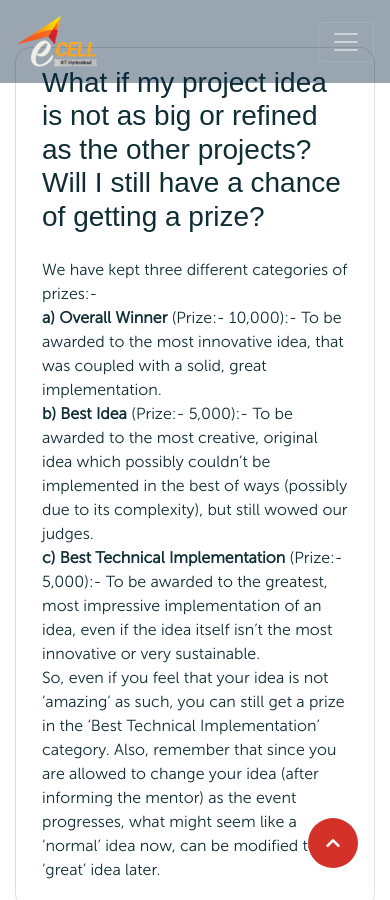
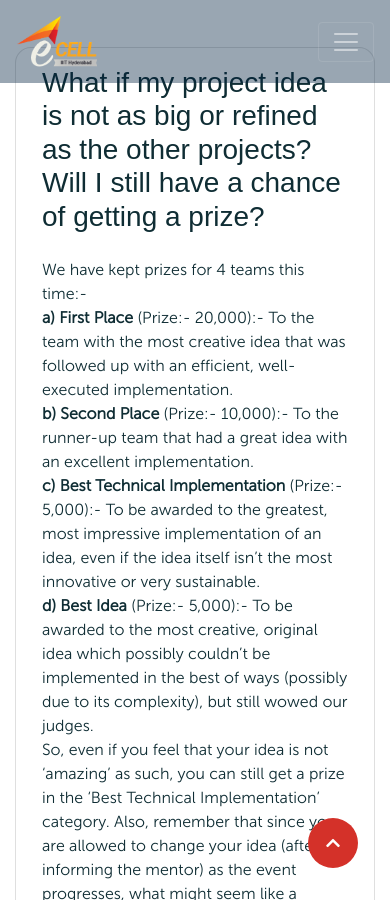
Before and after one commit to IIIT-ECell/website_2019, a Jekyll site: the page built from summerup.md, in a window 390 px wide and 900 px high, scrolled down 6461 px. Built offline with Jekyll 4.4.1, drawn with Linux system fonts in a browser that asks for light colours; nearby versions of some CDN libraries; some web fonts are replaced; some of the changed text lies outside the part shown.

Commit message:
Updated the SummerUp Details (2) + Added OSDG Logo + Disco Colours for Rows

```diff
--- a/_data/summerup_faq.yml
+++ b/_data/summerup_faq.yml
@@ -1,16 +1,17 @@
 - question: I do not have a clear idea on what to build so how can I take part?
   answer: You need not have a clear idea in the beginning. We have marked the idea section in the form as “Not required” now and you can register without mentioning the idea. You can think of ideas after registration and discuss with your mentors about the same to understand how to go about implementing it. To those who have already submitted an idea, if you have a better idea to work on now, feel free to work on something else later after informing about the same to your mentor.
-- question: Do I have to work for all the 50 days? I feel my project can get over before the 50 days.
-  answer: You need not work for all 50 days. It is your project and we give you complete control over how to go about implementing it :). <br> The mentors assigned will not push you to work, but instead are your mentors so that you could ask them for guidance if in case you feel you’re stuck or don’t know how to implement a brilliant idea that you have.
+- question: Do I have to work for all the 40 days? I feel my project can get over before the 40 days.
+  answer: You need not work for all 40 days. It is your project and we give you complete control over how to go about implementing it :). <br> The mentors assigned will not push you to work, but instead are your mentors so that you could ask them for guidance if in case you feel you’re stuck or don’t know how to implement a brilliant idea that you have.
 - question: I have an idea but I do not have team members to work with so can I still take part?
   answer: Yes, definitely. You can choose to form a team later or go solo! We just want you to have fun coding this summer :D
 - question: I don’t have the expertise or the idea to build something large scale. What can I do?
   answer: You will be assigned mentors to help you in case you feel you’re stuck or don’t know how to begin working on your idea. Besides, you don’t have to build something huge. Even an MVP should fetch you the prize. And why worry about the prize when you’re getting an opportunity to sharpen your skills as a developer and are getting to learn much more than what your courses at IIIT offer? :)
 - question: What if my project idea is not as big or refined as the other projects? Will I still have a chance of getting a prize?
-  answer: We have kept three different categories of prizes:-
-    <br> <strong>a) Overall Winner </strong>(Prize:- 10,000):- To be awarded to the most innovative idea, that was coupled with a solid, great implementation.
-    <br> <strong>b) Best Idea </strong>(Prize:- 5,000):- To be awarded to the most creative, original idea which possibly couldn’t be implemented in the best of ways (possibly due to its complexity), but still wowed our judges.
+  answer: We have kept prizes for 4 teams this time:-
+    <br> <strong>a) First Place </strong>(Prize:- 20,000):- To the team with the most creative idea that was followed up with an efficient, well-executed implementation.
+    <br> <strong>b) Second Place </strong>(Prize:- 10,000):- To the runner-up team that had a great idea with an excellent implementation.
     <br> <strong>c) Best Technical Implementation </strong>(Prize:- 5,000):- To be awarded to the greatest, most impressive implementation of an idea, even if the idea itself isn’t the most innovative or very sustainable.
+    <br> <strong>d) Best Idea </strong>(Prize:- 5,000):- To be awarded to the most creative, original idea which possibly couldn’t be implemented in the best of ways (possibly due to its complexity), but still wowed our judges.
     <br> So, even if you feel that your idea is not ‘amazing’ as such, you can still get a prize in the ‘Best Technical Implementation’ category. Also, remember that since you are allowed to change your idea (after informing the mentor) as the event progresses, what might seem like a ‘normal’ idea now, can be modified to a ‘great’ idea later.
 - question: Who exactly are these mentors? Profs/Seniors or someone else?
   answer: The mentors will be seniors at IIIT Hyderabad and will have enough knowledge to guide you through your project. And we are always here for you in case you have any difficulties.
--- a/_layouts/summerup.html
+++ b/_layouts/summerup.html
@@ -15,7 +15,7 @@
                             <img class="img-fluid" style="width: 50%" src="/assets/imgs/logos/logo-ecell_iiith-orange.png">
                             <p class="lead clr">presents</p>
                             <h1 class="display-4 clr">{{ page.title }}</h1>
-                            <p class="lead clr mt-4 mb-0">in collaboration with <img class="img-fluid mb-0" style="width: 22%" src="/assets/imgs/logos/walmart_logo.png"></p>
+                            <p class="lead clr mt-4 mb-0">in collaboration with <img class="img-fluid mb-0" style="width: 22%" src="/assets/imgs/logos/osdg-logo.png"></p>
                             <hr class="my-5 mt-0">
                             <a href="https://tinyurl.com/summerup1"
                              class="ca-link mx-auto my-2 w-75 disable"
@@ -84,8 +84,8 @@
 </div>
 
 <div class="container-fluid tiles-container col-sm-12 col-md-11">
-    <div class="row tile-row tile-row-left row-megathon">
-        <div class="para col-md-8 para-left pb-4">
+    <div class="row tile-row tile-row-right row-summerup-1">
+        <div class="para col-md-8 para-right pb-4">
             <h1 class="mx-5 mt-5 para-head mb-1">First Place</h1>
             <h3 class="mx-5 mt-1 mb-5 para-head">Rs 20,000</h3>
             <p class="m-5 para-text">
@@ -94,7 +94,7 @@
         </div>
     </div>
 
-    <div class="row tile-row tile-row-left row-megathon">
+    <div class="row tile-row tile-row-left row-summerup-2">
         <div class="para col-md-8 para-left pb-4">
             <h1 class="mx-5 mt-5 para-head mb-1">Second Place</h1>
             <h3 class="mx-5 mt-1 mb-5 para-head">Rs 10,000</h3>
@@ -104,7 +104,7 @@
         </div>
     </div>
 
-    <div class="row tile-row tile-row-right row-fail">
+    <div class="row tile-row tile-row-right row-summerup-3">
         <div class="para col-md-8 para-right pb-4">
             <h1 class="mx-5 mt-5 para-head mb-1">Best Technical Implementation</h1>
             <h3 class="mx-5 mt-1 mb-5 para-head">Rs 5,000</h3>
@@ -114,12 +114,12 @@
         </div>
     </div>
 
-    <div class="row tile-row tile-row-left row-startup">
+    <div class="row tile-row tile-row-left row-summerup-4">
         <div class="para col-md-8 para-left pb-4">
             <h1 class="mx-5 mt-5 para-head mb-1">Best Idea</h1>
             <h3 class="mx-5 mt-1 mb-5 para-head">Rs 5,000</h3>
             <p class="m-5 para-text">
-                The title would be won by a creative, original idea who possibly couldn’t be implemented in the best of ways ( possibly due to its complexity), but still wowed our judges.
+                The title would be won by a creative, original idea who possibly couldn’t be implemented in the best of ways ( possibly due to its complexity), but still WOWed our judges.
             </p>
         </div>
     </div>
--- a/css/summerup.css
+++ b/css/summerup.css
@@ -201,3 +201,16 @@
 .pagination li .page-link {
     color: #0c2f00;
 }
+
+.row-summerup-1 {
+    background-color: #ef476f;
+}
+.row-summerup-2 {
+    background-color: #ffd166;
+}
+.row-summerup-3 {
+    background-color: #06d6a0;
+}
+.row-summerup-4 {
+    background-color: #3a86ff;
+}
```
Also changed, not shown: assets/imgs/logos/osdg-logo.png (added), assets/imgs/logos/walmart_logo.png (deleted).
